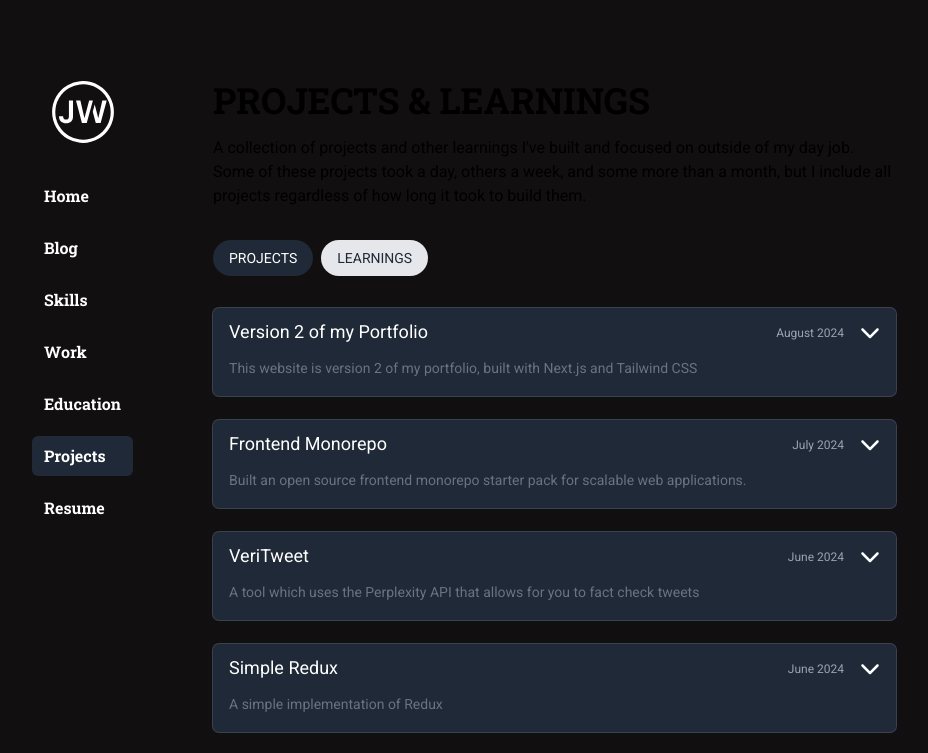
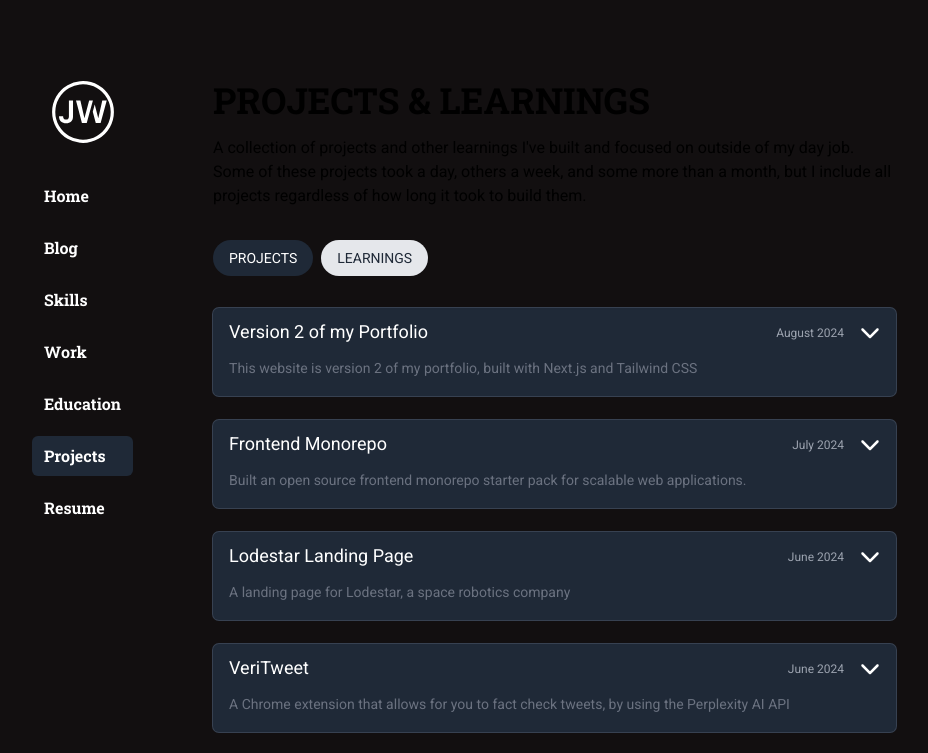
Before and after one commit to Jonathanvwersch/portfolio-v2, a Next.js app: page /projects in a window 1280 px wide. Shown: the top 753 px of the page, without its empty margins (176-1104 px from the left). Built offline with nearby package versions, Linux system fonts and the light colour scheme.

Commit message:
chore: add project

```diff
--- a/app/projects/page.tsx
+++ b/app/projects/page.tsx
@@ -33,10 +33,21 @@ const projects: React.ComponentProps<typeof ProjectAndLearningCard>[] = [
       "https://github.com/Jonathanvwersch/frontend-monorepo-boilerplate",
   },
   {
+    title: "Lodestar Landing Page",
+    date: "June 2024",
+    leadingLine: "A landing page for Lodestar, a space robotics company",
+    bulletPoints: [
+      "The UK is greatly lacking in interesting non-software engineering companies so when my friend raised $2.5 million to build a space robotics company and asked me to build a landing page, I duly obliged",
+      "I designed the landing page using Figma and built it using Framer, a no-code website builder",
+    ],
+    skills: ["Framer", "Figma"],
+    linkProject: "https://lodestar.space",
+  },
+  {
     title: "VeriTweet",
     date: "June 2024",
     leadingLine:
-      "A tool which uses the Perplexity API that allows for you to fact check tweets",
+      "A Chrome extension that allows for you to fact check tweets, by using the Perplexity AI API",
     bulletPoints: [
       "Built a simple chrome extensions that injects a button next to a tweet that allows you to fact check the tweet",
       "Found that it worked reasonably well but would need full control of the API to get it to work well",
```
